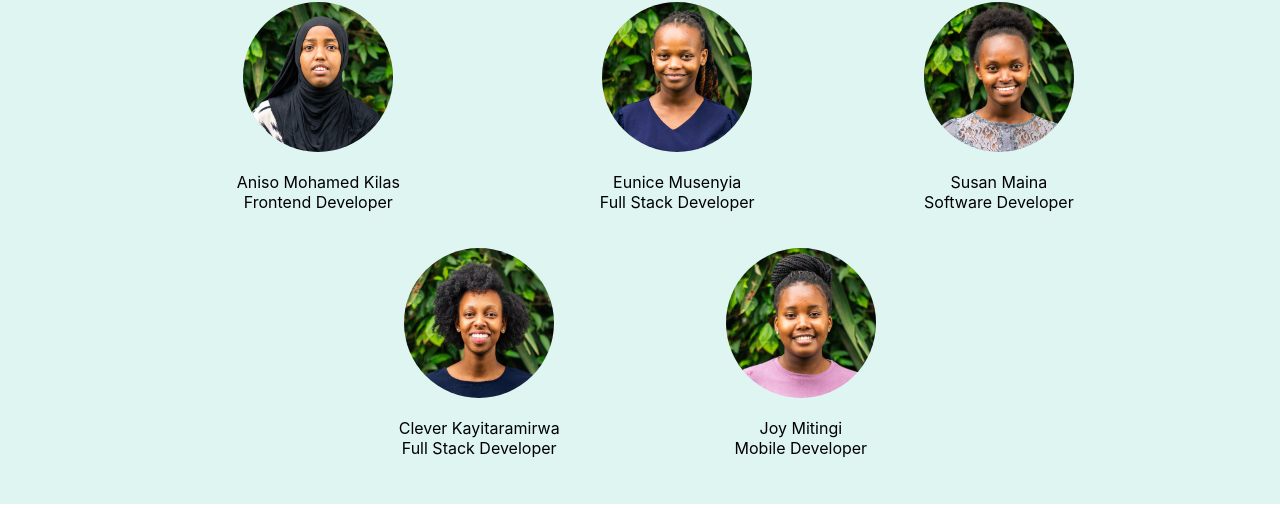
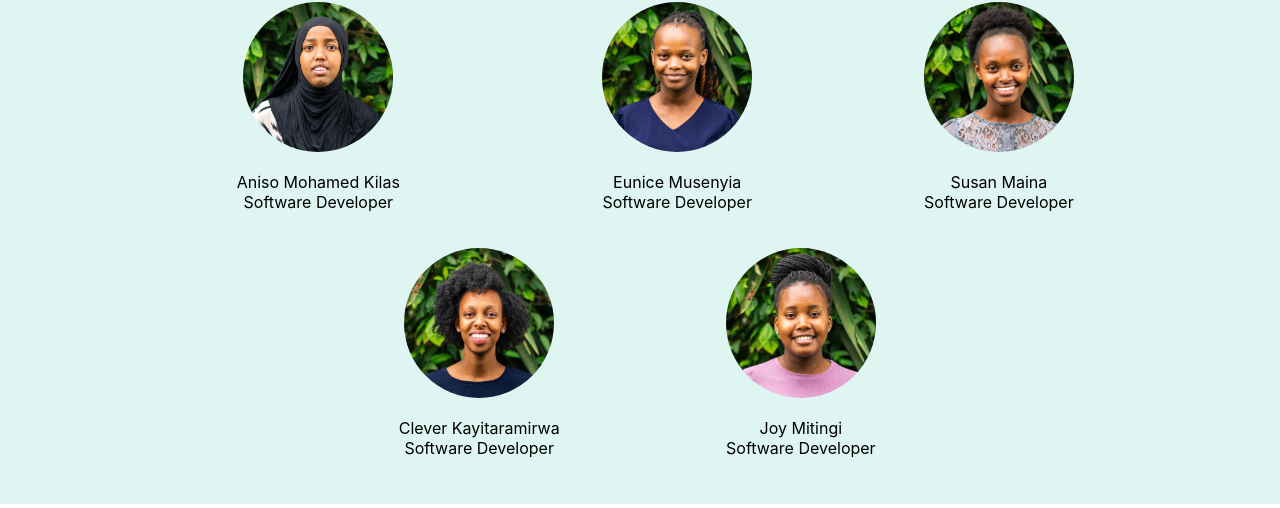
Before and after one commit to akirachix/Warsan-Informational, a React (Create React App) app in the folder warsan-informational/: page / in a window 1280 px wide. Shown: the part 1950-2458 px from the top of the page. Built offline with nearby package versions, Linux system fonts and the light colour scheme.

Commit message:
updated Team roles

```diff
--- a/warsan-informational/src/components/Team/index.jsx
+++ b/warsan-informational/src/components/Team/index.jsx
@@ -5,13 +5,13 @@ const teamMembers = [
   {
     id: "Aniso",
     name: "Aniso Mohamed Kilas",
-    role: "Frontend Developer",
+    role: "Software Developer",
     imageSrc: '/images/aniso.jpg',
   },
   {
     id: "Eunice",
     name: "Eunice Musenyia",
-    role: "Full Stack Developer",
+    role: "Software Developer",
     imageSrc: '/images/eunice .jpg',
   },
   {
@@ -23,13 +23,13 @@ const teamMembers = [
   {
     id: "Clever",
     name: "Clever Kayitaramirwa",
-    role: "Full Stack Developer",
+    role: "Software Developer",
     imageSrc: '/images/clever.jpg',
   },
   {
     id: "Joy",
     name: "Joy Mitingi",
-    role: "Mobile Developer",
+    role: "Software Developer",
     imageSrc: '/images/joy.jpg',
   },
 ];
```
